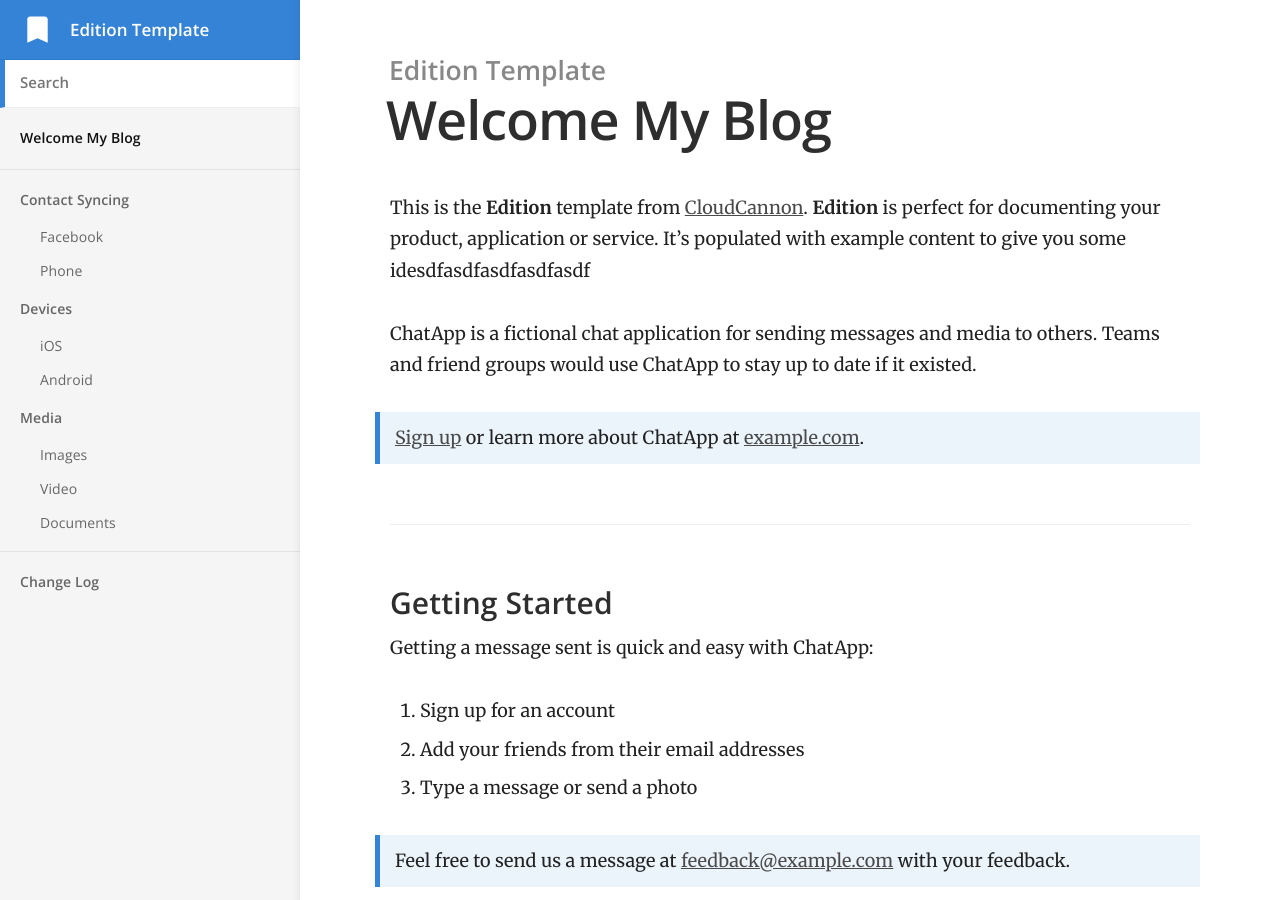
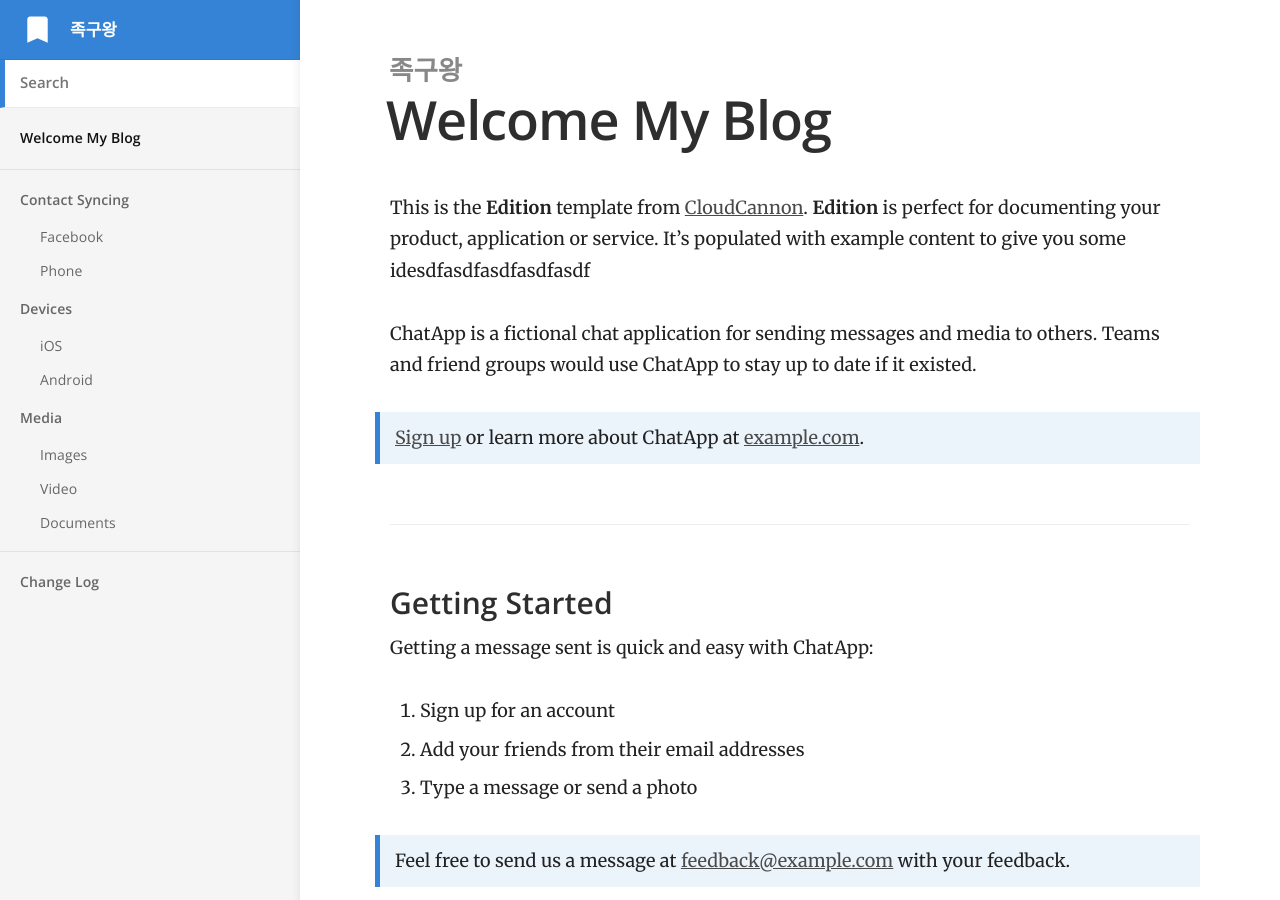
Before and after one commit to parkinyoung/note, a Jekyll site: the page built from index.md, in a window 1280 px wide and 900 px high. Built offline with Jekyll 4.4.1, drawn with Linux system fonts in a browser that asks for light colours.

Commit message:
타이틀 변경

```diff
--- a/_config.yml
+++ b/_config.yml
@@ -1,7 +1,7 @@
 # ----
 # Site
 
-title: Edition Template
+title: 족구왕
 url: "https://long-pig.cloudvent.net"
 baseurl:
 google_analytics_key:
```
